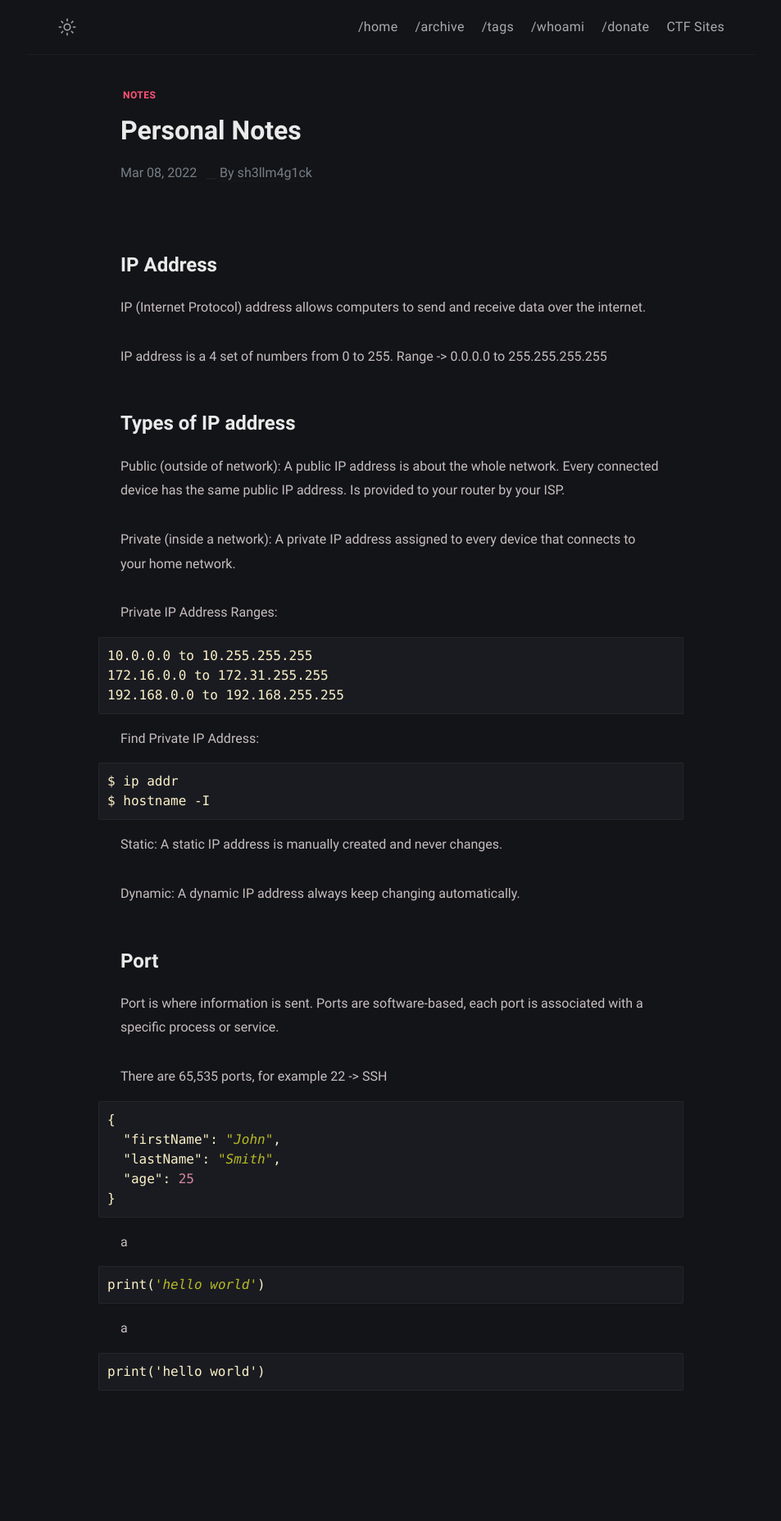
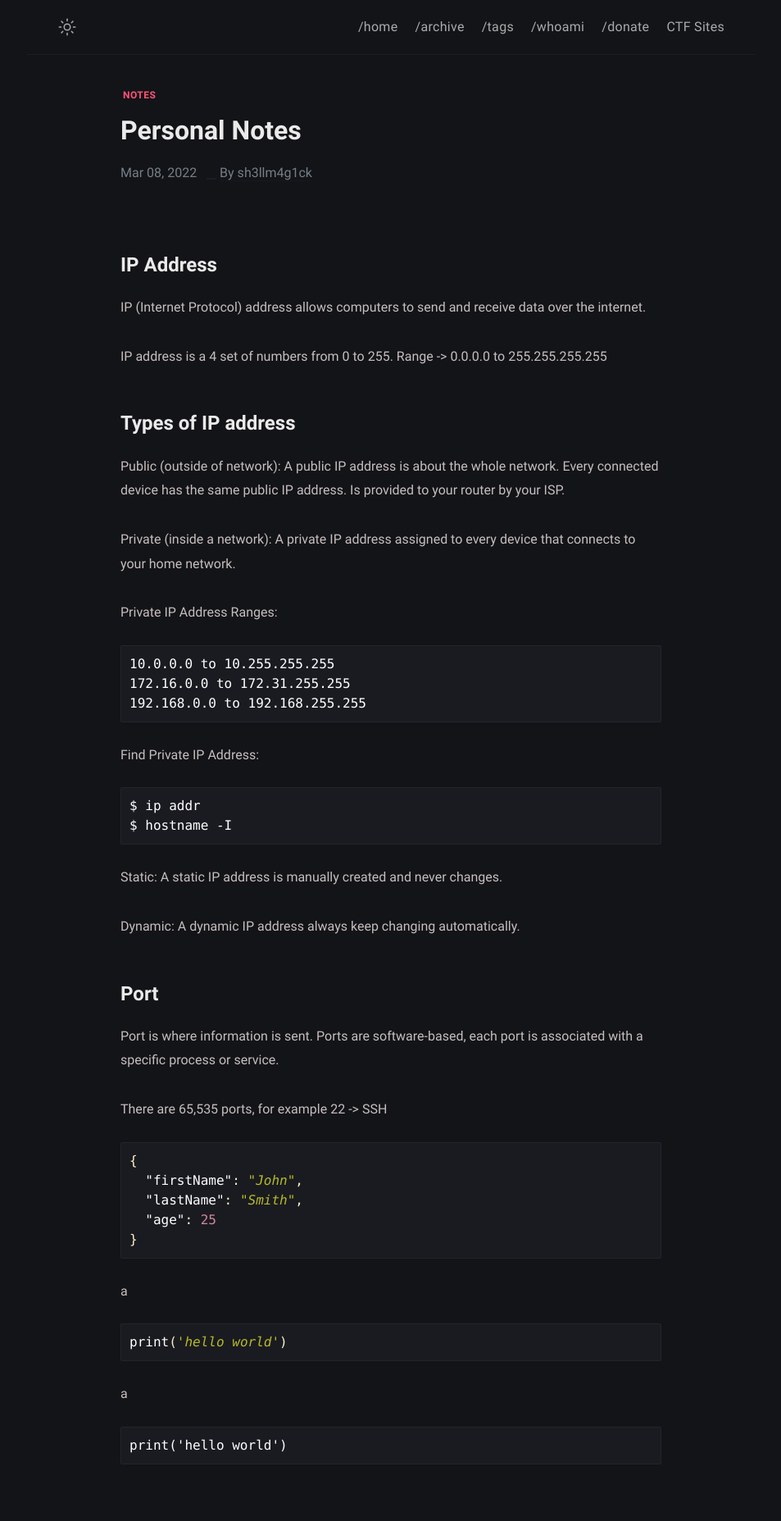
Before and after one commit to sh3llm4g1ck/sh3llm4g1ck.github.io, a Jekyll site: the page built from _posts/personal-notes/2022-03-08-personal-notes.md, in a window 1280 px wide. Shown: the whole page at 82% size, without its empty margins (163-1116 px from the left). Built offline with Jekyll 4.4.1, drawn with Linux system fonts in a browser that asks for light colours; before the commit the page ends 1755 px from its top, so only the background shows below that.

Commit message:
Update _syntax.scss

```diff
--- a/_sass/klise/_syntax.scss
+++ b/_sass/klise/_syntax.scss
@@ -22,7 +22,7 @@ code {
 
 // Codeblock Theme
 pre.highlight, pre {
-  margin: 0 -27px;
+  margin: 1 -27px;
   @include media-query($on-mobile) {
     margin: 0 calc(51% - 51vw);
     padding-left: 20px;
@@ -55,7 +55,7 @@ pre.highlight, pre {
 
 .highlight,
 .highlight .w {
-  color: #fbf1c7;
+  color: #ffffff;
   // background-color: #1a1b21;
 }
 
```
